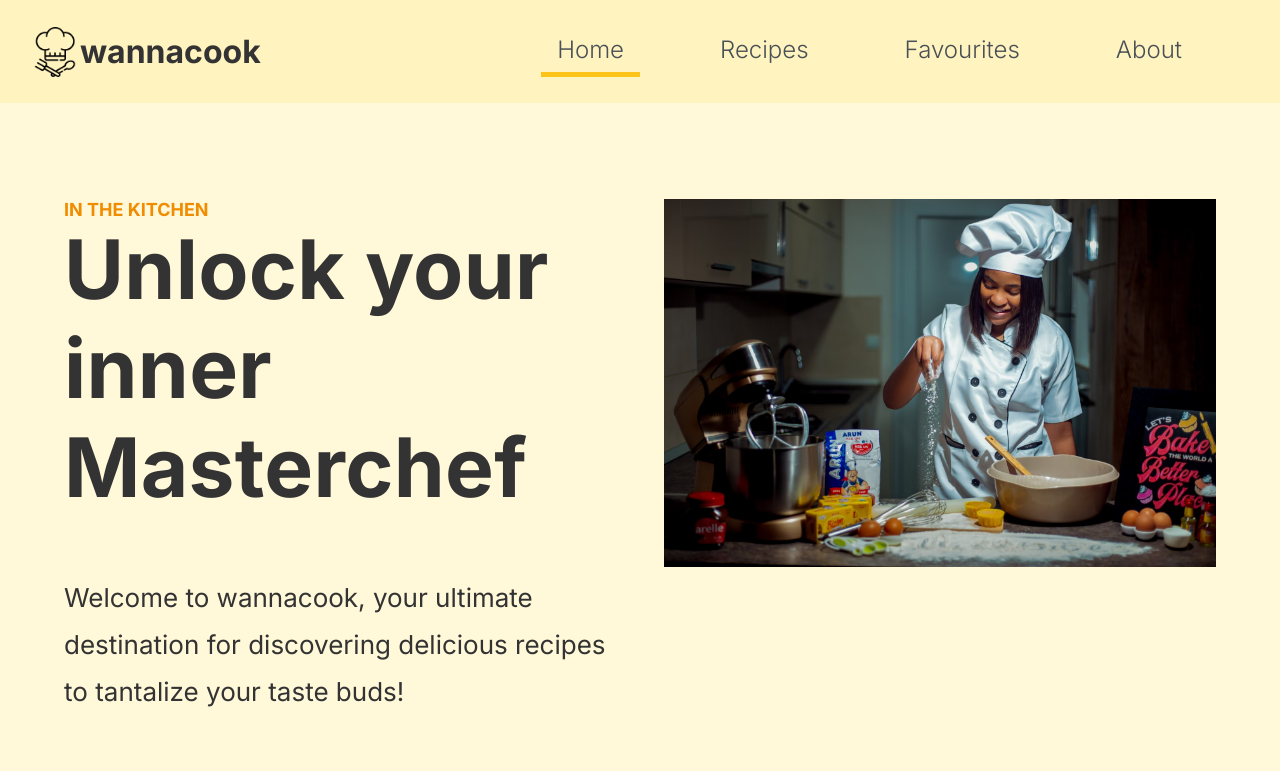
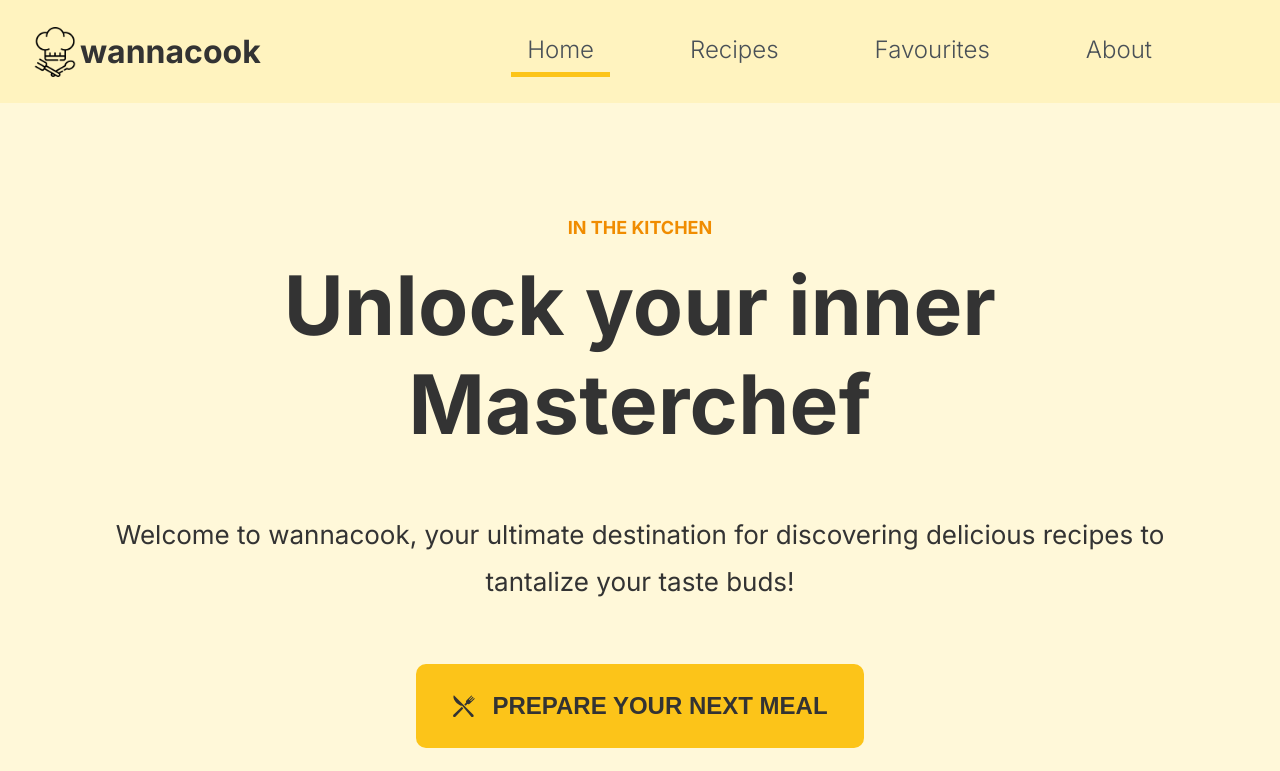
Before and after one commit to kleant-dev/wannacook, a React (Vite) app: page /home in a window 1280 px wide. Shown: the top 771 px of the page. Built offline with nearby package versions, Linux system fonts and the light colour scheme; no server answers.

Commit message:
add responsivity to home and recipes page

```diff
--- a/src/features/home/Hero.tsx
+++ b/src/features/home/Hero.tsx
@@ -8,6 +8,12 @@ const StyledHero = styled.section`
   grid-template-columns: 1fr 1fr;
   overflow: hidden;
   column-gap: 4.8rem;
+  @media (max-width: 90rem) {
+    grid-template-columns: 1fr;
+    row-gap: 7.4rem;
+    margin: 0 auto;
+    align-content: center;
+  }
 `;
 
 const Title = styled.h1`
@@ -16,22 +22,45 @@ const Title = styled.h1`
   letter-spacing: 0.3px;
   color: #333;
   margin: 0;
+  @media (max-width: 43rem) {
+    font-size: 7.2rem;
+  }
 `;
 
 const HeroContent = styled.div`
   padding: 0;
+  display: flex;
+  flex-direction: column;
+  @media (max-width: 90rem) {
+    align-items: center;
+    text-align: center;
+  }
 `;
 
 const HeroImage = styled.div`
   & div {
     overflow: hidden;
+    width: 100%;
+    padding: 0;
+    display: flex;
   }
   & img {
     width: 100%;
     transition: all 1.5s;
   }
-  & img:hover {
-    transform: scale(1.05);
+
+  @media (max-width: 900px) {
+    & img {
+      width: 80%;
+    }
+    & div {
+      justify-content: center;
+    }
+  }
+  @media (max-width: 768px) {
+    & img {
+      width: 100%;
+    }
   }
 `;
 
@@ -76,10 +105,15 @@ const Customers = styled.div`
     height: 6.4rem;
     border-radius: 50%;
     margin-right: -1.2rem;
+    @media (max-width: 43rem) {
+      width: 5.4rem;
+      height: 5.4rem;
+    }
   }
   & p {
     margin-left: 2rem;
-    font-size: 1.8rem;
+    font-size: 1.4rem;
+    color: #555;
   }
 `;
 
--- a/src/features/home/Testimonials.tsx
+++ b/src/features/home/Testimonials.tsx
@@ -8,6 +8,10 @@ const StyledTestimonials = styled.section`
   column-gap: 10rem;
   row-gap: 12.6rem;
   justify-items: center;
+  @media (max-width: 66rem) {
+    grid-template-columns: 1fr;
+    row-gap: 6.4rem;
+  }
 `;
 const Heading = styled.div`
   display: flex;
@@ -17,6 +21,17 @@ const Heading = styled.div`
     font-weight: 700;
     color: #333;
     margin: 0 auto;
+  }
+
+  @media (max-width: 66rem) {
+    & h2 {
+      font-size: 3.6rem;
+    }
+  }
+  @media (max-width: 43rem) {
+    & h2 {
+      font-size: 2.8rem;
+    }
   }
 `;
 
--- a/src/features/recipes/RecipeDetails.tsx
+++ b/src/features/recipes/RecipeDetails.tsx
@@ -13,6 +13,11 @@ const StyledRecipeDetails = styled.section`
     height: 100%;
     object-fit: cover;
     margin: 0 auto;
+  }
+  @media (max-width: 52rem) {
+    & img {
+      max-width: 100%;
+    }
   }
 `;
 
@@ -41,6 +46,9 @@ const Tags = styled.ul`
 
   & li span {
     font-size: 2rem;
+    @media (max-width: 50rem) {
+      font-size: 2.6rem;
+    }
   }
 
   & p {
@@ -48,6 +56,9 @@ const Tags = styled.ul`
     font-weight: 600;
     text-transform: uppercase;
     color: #f08c00;
+    @media (max-width: 50rem) {
+      font-size: 3rem;
+    }
   }
 `;
 
@@ -63,6 +74,14 @@ const Ingredients = styled.ul`
     font-weight: 600;
     text-transform: uppercase;
     color: #f08c00;
+    @media (max-width: 50rem) {
+      font-size: 3rem;
+    }
+  }
+  @media (max-width: 50rem) {
+    & li {
+      font-size: 2.6rem;
+    }
   }
 `;
 
@@ -73,6 +92,7 @@ const Grid = styled.div`
 `;
 
 const Instructions = styled.div`
+  padding: 3.2rem 0;
   display: flex;
   flex-direction: column;
   gap: 1rem;
@@ -85,6 +105,14 @@ const Instructions = styled.div`
     font-weight: 600;
     text-transform: uppercase;
     color: #f08c00;
+  }
+  @media (max-width: 50rem) {
+    & p {
+      font-size: 3rem;
+    }
+    & li {
+      font-size: 2rem;
+    }
   }
 
   & span {
@@ -114,6 +142,11 @@ const Wine = styled.div`
     color: #333;
     font-size: 1.8rem;
     line-height: 1.6;
+  }
+  @media (max-width: 50rem) {
+    & h3 {
+      font-size: 3rem;
+    }
   }
 `;
 
@@ -154,6 +187,9 @@ const MainInfo = styled.div`
   row-gap: 5.4rem;
   grid-column: span 2;
   align-items: start;
+  @media (max-width: 50rem) {
+    grid-template-columns: 1fr;
+  }
 `;
 
 const Nutrients = styled.div`
@@ -165,6 +201,10 @@ const Nutrients = styled.div`
   padding-left: 3.2rem;
   grid-column: span 2;
   width: 80%;
+  @media (max-width: 50rem) {
+    grid-column: span 1;
+    grid-template-columns: 1fr;
+  }
 `;
 function RecipeDetails() {
   const { recipeDetails, isLoading, error } = useRecipeDetails();
--- a/src/features/recipes/RecipeHeader.tsx
+++ b/src/features/recipes/RecipeHeader.tsx
@@ -1,3 +1,4 @@
+import { useState } from "react";
 import { useNavigate } from "react-router-dom";
 import styled from "styled-components";
 
@@ -48,14 +49,19 @@ function RecipeHeader({
   image: string;
 }) {
   const navigate = useNavigate();
-  return (
+  const [isError, setIsError] = useState(false);
+  return !isError ? (
     <StyledRecipeHeader onClick={() => navigate(`/recipes/${id}`)}>
       <div>
-        <img src={image} alt={`${title} image`} />
+        <img
+          onError={() => setIsError(true)}
+          src={image}
+          alt={`${title} image`}
+        />
       </div>
       <p>{title}</p>
     </StyledRecipeHeader>
-  );
+  ) : null;
 }
 
 export default RecipeHeader;
--- a/src/features/recipes/RecipesList.tsx
+++ b/src/features/recipes/RecipesList.tsx
@@ -18,6 +18,12 @@ const StyledRecipeList = styled.div`
   display: grid;
   grid-template-columns: repeat(3, 1fr);
   gap: 4.6rem;
+  @media (max-width: 768px) {
+    grid-template-columns: 1fr 1fr;
+  }
+  @media (max-width: 550px) {
+    grid-template-columns: 1fr;
+  }
 `;
 
 const Error = styled.p`
--- a/src/features/recipes/Search.tsx
+++ b/src/features/recipes/Search.tsx
@@ -20,6 +20,9 @@ const Input = styled.input`
   outline-offset: 0.5rem;
   border-radius: 0.8rem;
   background-color: var(--background-color);
+  @media (max-width: 50rem) {
+    width: 50rem;
+  }
 `;
 
 const Header = styled.div`
@@ -35,12 +38,13 @@ const Header = styled.div`
 `;
 const Form = styled.form`
   position: relative;
+
   & button {
     border: none;
     background: none;
     position: absolute;
     right: 1.2rem;
-    top: 1.2rem;
+    top: 0.6rem;
     cursor: pointer;
   }
 `;
--- a/src/ui/GlobalStyles.ts
+++ b/src/ui/GlobalStyles.ts
@@ -18,6 +18,17 @@ body {
 }
 html {
     font-size: 62.5%;
+    box-sizing: border-box;
+
+
+    @media(max-width:1080px){
+
+        font-size: 50%;
+    }
+
+    @media(max-width:900px){
+        font-size:42%;
+    }
 }`;
 
 export default GlobalStyle;
--- a/src/ui/Navigation.tsx
+++ b/src/ui/Navigation.tsx
@@ -1,15 +1,18 @@
+import { useState, useEffect } from "react";
 import { NavLink } from "react-router-dom";
 import styled from "styled-components";
 
 const Container = styled.div`
+  background-color: #fff3bf;
+  display: flex;
+  justify-content: space-between;
+  align-items: center;
+  padding: 0 3rem;
+
   & img {
     width: 5rem;
     height: 5rem;
   }
-  background-color: #fff3bf;
-  display: flex;
-  justify-content: space-between;
-  align-items: center;
 `;
 
 const Title = styled.p`
@@ -21,18 +24,34 @@ const Title = styled.p`
 const Logo = styled.div`
   display: flex;
   align-items: center;
-  padding: 0 3rem;
 `;
 
 const Header = styled.header`
   width: 100%;
 `;
 
-const Nav = styled.ul`
+const Nav = styled.ul<{ isOpen: boolean; isDesktop: boolean }>`
   list-style: none;
-  display: flex;
+  display: ${({ isDesktop }) => (isDesktop ? "flex" : "none")};
   gap: 6.4rem;
   padding: 0 8.2rem;
+  align-items: center;
+
+  @media (max-width: 76.8rem) {
+    flex-direction: column;
+    gap: 3.2rem;
+    padding: 0;
+    position: fixed;
+    top: 0;
+    left: 0;
+    right: 0;
+    bottom: 0;
+    background-color: #fff3bf;
+    display: ${({ isOpen }) => (isOpen ? "flex" : "none")};
+    justify-content: center;
+    align-items: center;
+    z-index: 10;
+  }
 `;
 
 const Link = styled(NavLink)`
@@ -45,12 +64,16 @@ const Link = styled(NavLink)`
     padding: 0.8rem 1.6rem;
     transition: all 0.3s;
     border-bottom: solid 5px transparent;
+    @media (max-width: 76.8rem) {
+      font-size: 4.2rem;
+    }
   }
 
   &:hover {
     color: #fcc419;
     border-bottom: solid 5px transparent !important;
   }
+
   &.active {
     border-bottom: solid 5px #fcc419;
   }
@@ -63,7 +86,39 @@ const LogoLink = styled(NavLink)`
   }
 `;
 
+const MenuButton = styled.button`
+  display: none;
+  background: none;
+  border: none;
+  font-size: 2.4rem;
+  cursor: pointer;
+  z-index: 11; /* Ensure it stays above the Nav when open */
+
+  @media (max-width: 768px) {
+    display: block;
+  }
+`;
+
 function Navigation() {
+  const [isOpen, setIsOpen] = useState(false);
+  const [isDesktop, setIsDesktop] = useState(window.innerWidth > 768);
+
+  const updateMedia = () => {
+    setIsDesktop(window.innerWidth > 768);
+    if (window.innerWidth > 768) {
+      setIsOpen(false); // Close the mobile menu if resizing to desktop
+    }
+  };
+
+  useEffect(() => {
+    window.addEventListener("resize", updateMedia);
+    return () => window.removeEventListener("resize", updateMedia);
+  }, []);
+
+  const toggleMenu = () => {
+    setIsOpen(!isOpen);
+  };
+
   return (
     <Header>
       <Container>
@@ -73,11 +128,20 @@ function Navigation() {
             <Title>wannacook</Title>
           </Logo>
         </LogoLink>
-        <Nav>
-          <Link to="/home">Home</Link>
-          <Link to="/recipes">Recipes</Link>
-          <Link to="/favourites">Favourites</Link>
-          <Link to="/about">About</Link>
+        <MenuButton onClick={toggleMenu}>{isOpen ? "✖" : "☰"}</MenuButton>
+        <Nav isOpen={isOpen} isDesktop={isDesktop}>
+          <Link to="/home" onClick={() => setIsOpen(false)}>
+            Home
+          </Link>
+          <Link to="/recipes" onClick={() => setIsOpen(false)}>
+            Recipes
+          </Link>
+          <Link to="/favourites" onClick={() => setIsOpen(false)}>
+            Favourites
+          </Link>
+          <Link to="/about" onClick={() => setIsOpen(false)}>
+            About
+          </Link>
         </Nav>
       </Container>
     </Header>
```
